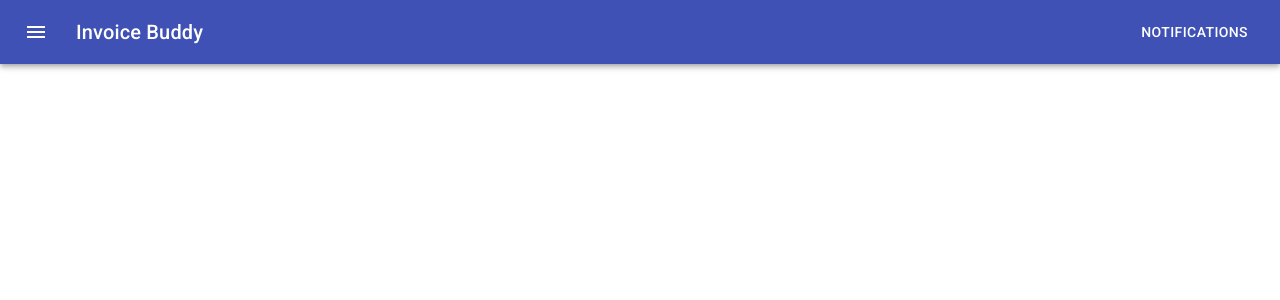
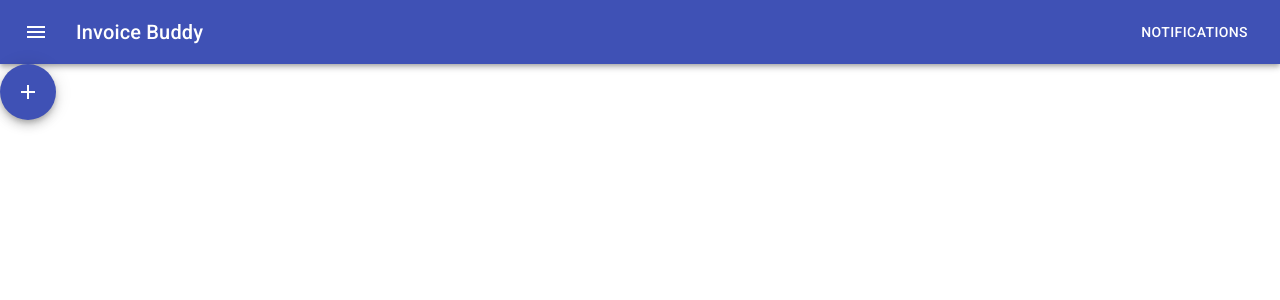
Before and after one commit to CAWilson94/Invoice, a React (Create React App) app in the folder invoices-js/: page / in a window 1280 px wide. Shown: the top 300 px of the page. Built offline with nearby package versions, Linux system fonts and the light colour scheme.

Commit message:
basic FAB button with an add sign

```diff
--- a/invoices-js/src/app/App.tsx
+++ b/invoices-js/src/app/App.tsx
@@ -2,12 +2,17 @@
 import "./App.css";
 import Header from "../components/header/Header";
 import DrawerSideBar from "../components/drawer/DrawerSideBar";
+import { Fab } from "@material-ui/core";
+import AddIcon from '@mui/icons-material/Add';
 
 function App() {
   return (
     <Fragment>
       <Header />
       <DrawerSideBar />
+      <Fab color="primary" aria-label="add">
+        <AddIcon />
+      </Fab>
     </Fragment>
   );
 }
--- a/invoices-js/src/components/header/Header.tsx
+++ b/invoices-js/src/components/header/Header.tsx
@@ -4,11 +4,11 @@
 import IconButton from "@mui/material/IconButton";
 import MenuIcon from "@mui/icons-material/Menu";
 import { useSelector, useDispatch } from "react-redux";
-import { drawerSelector, openDrawer} from "../drawer/drawerSlice";
+import { drawerSelector, openDrawer } from "../drawer/drawerSlice";
 
 export default function headerAppBar() {
-  const drawerState = useSelector(drawerSelector)
-  const dispatch = useDispatch()
+  const drawerState = useSelector(drawerSelector);
+  const dispatch = useDispatch();
 
   return (
     <Box sx={{ flexGrow: 1 }}>
```
